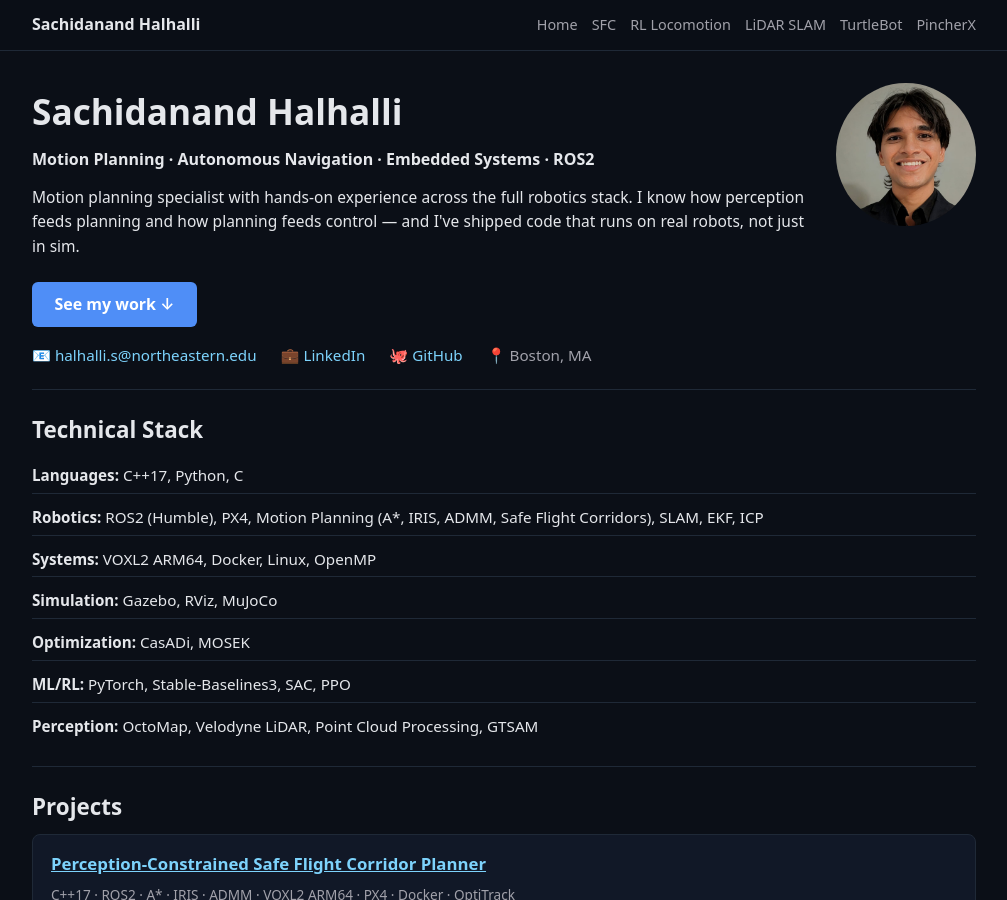
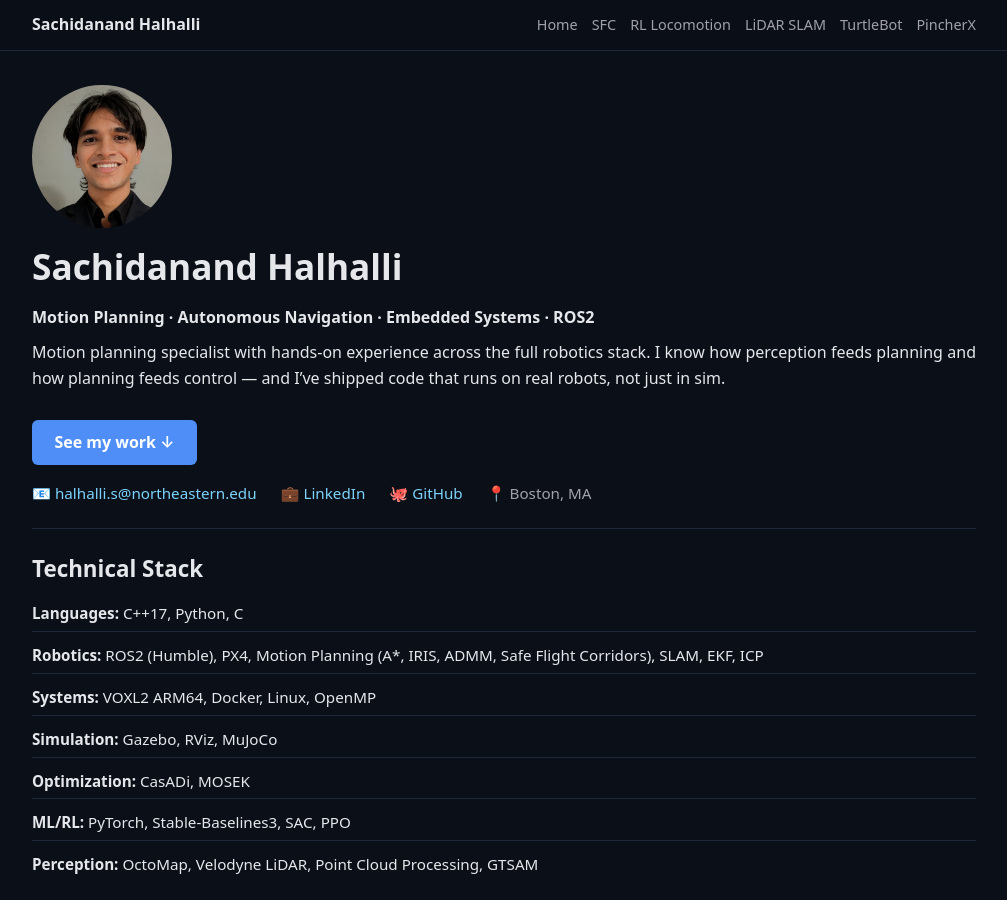
Before and after one commit to halhalli-s/halhalli-s.github.io, a Jekyll site: the page built from index.md, in a window 1280 px wide and 900 px high. Shown: the whole window, without its empty margins (136-1143 px from the left). Built offline with Jekyll 4.4.1, drawn with Linux system fonts in a browser that asks for light colours.

Commit message:
Add files via upload

```diff
--- a/index.md
+++ b/index.md
@@ -3,15 +3,15 @@ layout: default
 title: Sachidanand Halhalli
 ---
 
-<div class="hero">
-  <div class="hero-text">
-    <h1>Sachidanand Halhalli</h1>
-    <p class="subtitle">Motion Planning · Autonomous Navigation · Embedded Systems · ROS2</p>
-    <p class="bio">Motion planning specialist with hands-on experience across the full robotics stack. I know how perception feeds planning and how planning feeds control — and I've shipped code that runs on real robots, not just in sim.</p>
-    <a href="#projects" class="cta-btn">See my work ↓</a>
-  </div>
-  <img src="./Assets/images/profile_pic.jpeg" alt="Sachidanand Halhalli" class="profile-pic">
-</div>
+<img src="./Assets/images/profile_pic.jpeg" alt="Sachidanand Halhalli" class="profile-pic">
+
+# Sachidanand Halhalli
+
+**Motion Planning · Autonomous Navigation · Embedded Systems · ROS2**
+
+Motion planning specialist with hands-on experience across the full robotics stack. I know how perception feeds planning and how planning feeds control — and I've shipped code that runs on real robots, not just in sim.
+
+<a href="#projects" class="cta-btn">See my work ↓</a>
 
 <div class="contact-links">
   <a href="mailto:halhalli.s@northeastern.edu">📧 halhalli.s@northeastern.edu</a>
```
